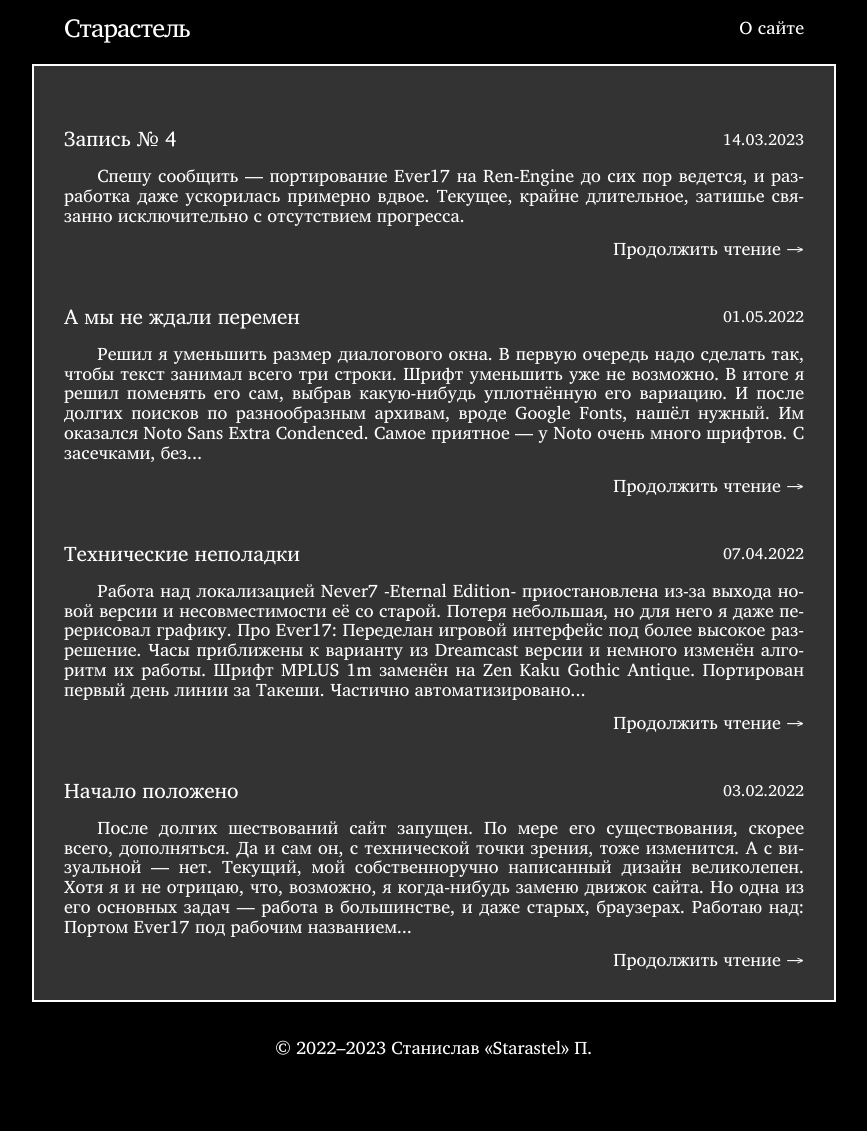
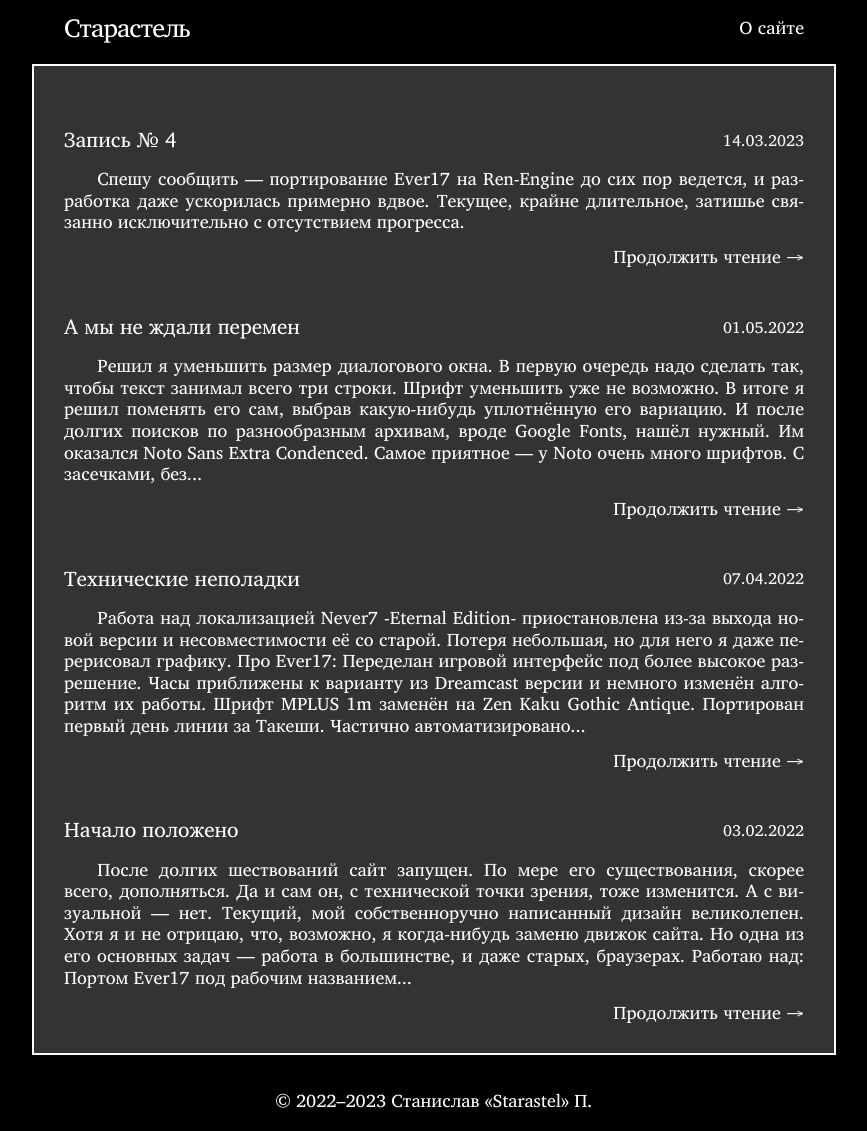
Before and after one commit to Starastel/stStarastel, a Jekyll site: the page built from index.html, in a window 1280 px wide. Shown: the whole page, without its empty margins (206-1073 px from the left). Built offline with Jekyll 4.4.1, drawn with Linux system fonts in a browser that asks for light colours; the list of posts is cut into pages by our own code; before the commit the page ends 1078 px from its top, so only the background shows below that.

Commit message:
Update main.scss

```diff
--- a/assets/main.scss
+++ b/assets/main.scss
@@ -135,17 +135,17 @@ p {
 	-ms-hyphens: auto;
 	hyphens: auto;
 	margin-bottom: 10pt;
-	line-height: 1.1;
+	line-height: 1.2;
 }
 
 li {
 	> ul,
 	> ol {
 		margin-bottom: 10pt;
-		line-height: 1.1;
+		line-height: 1.2;
 	}
 	margin-bottom: 10pt;
-	line-height: 1.1;
+	line-height: 1.2;
 }
 
 h1, h2, h3, h4, h5, h6 {
```
